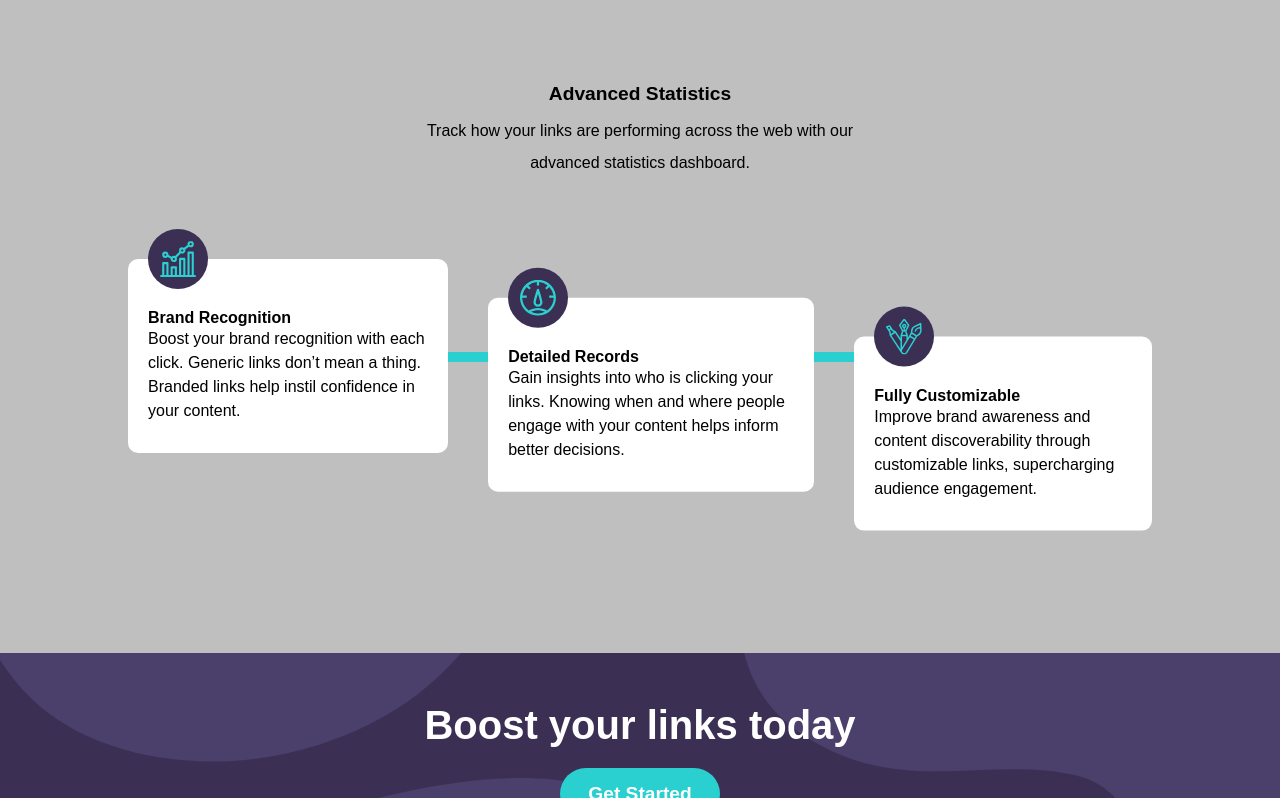
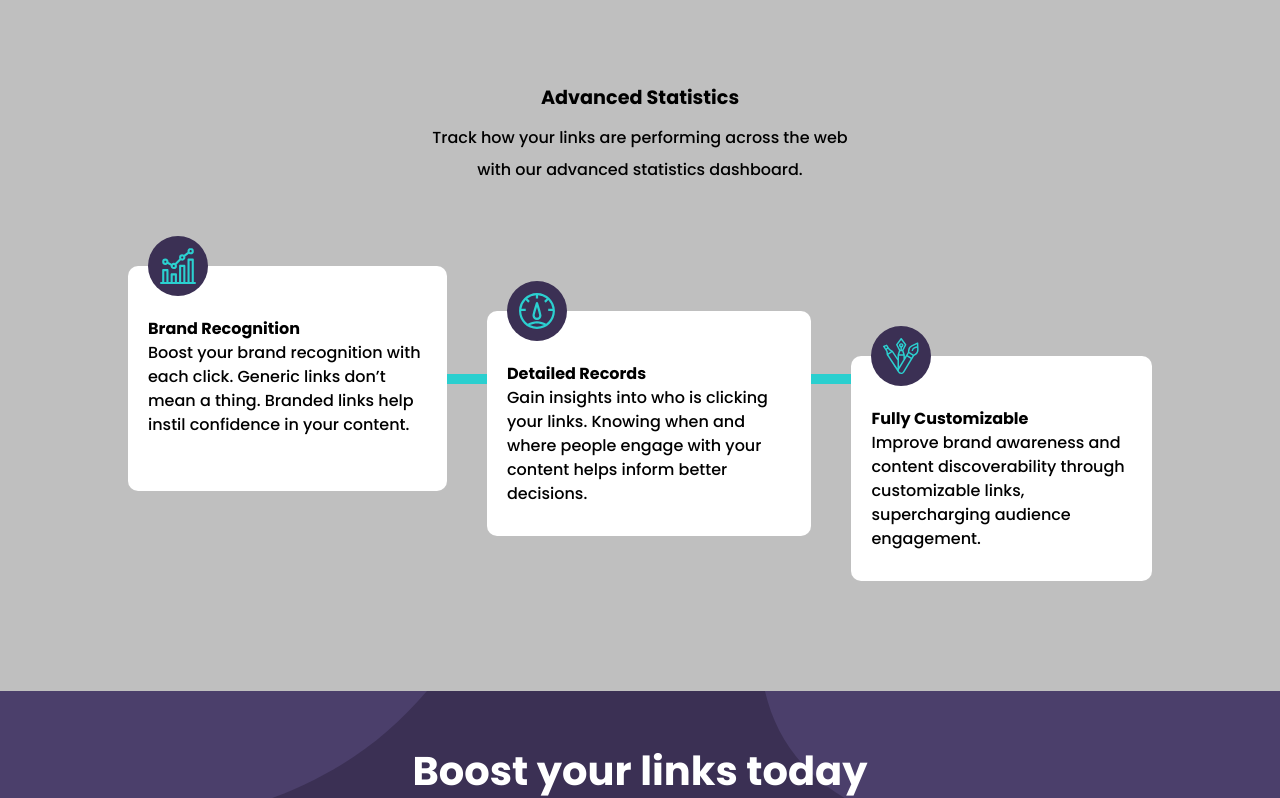
Before and after one commit to PapaBob31/url-shortener-robex, an Angular app: page / in a window 1280 px wide. Shown: the part 761-1559 px from the top of the page. Built offline with nearby package versions, Linux system fonts and the light colour scheme.

Commit message:
Update file

```diff
--- a/src/app/shortening-form/shortening-form.component.html
+++ b/src/app/shortening-form/shortening-form.component.html
@@ -1,5 +1,5 @@
 <section>
-  <form [formGroup]="urlForm" (ngSubmit)="onSubmit()">
+  <form [formGroup]="urlForm" (ngSubmit)="onSubmit($event)">
     <input type="text" formControlName="url" placeholder="Shorten a link here..." [class.error]="inputError"/>
     <button type="submit">Shorten It!</button>
   </form>
--- a/src/app/shortening-form/shortening-form.component.ts
+++ b/src/app/shortening-form/shortening-form.component.ts
@@ -26,14 +26,14 @@
     })
   }
 
-  onSubmit() {
+  onSubmit(event: FormDataEvent) {
+    event.preventDefault();
     if (!this.urlForm.value.url || !this.urlForm.value.url.trim()){
       this.inputError = true
       return
     }
-    const corsProxyUrl = ''
-    const resourceUrl = `https://crossorigin.me/https://cleanuri.com/api/v1/shorten/?url=${encodeURIComponent(this.urlForm.value.url)}`
-    this.http.post<{"result_url": string; "error": string}>(resourceUrl, {}).subscribe(response => {
+    // const resourceUrl = `https://crossorigin.me/https://cleanuri.com/api/v1/shorten/?url=${encodeURIComponent(this.urlForm.value.url)}`
+    this.http.post<{"result_url": string; "error": string}>('https://spoo.me/', 'string', {params: {url: this.urlForm.value.url}}).subscribe(response => {
       console.log(response)
     })
 
--- a/src/index.html
+++ b/src/index.html
@@ -5,6 +5,9 @@
   <title>Url Shortener</title>
   <base href="/">
   <meta name="viewport" content="width=device-width, initial-scale=1">
+  <link rel="preconnect" href="https://fonts.googleapis.com">
+  <link rel="preconnect" href="https://fonts.gstatic.com" crossorigin>
+  <link href="https://fonts.googleapis.com/css2?family=Poppins:ital,wght@0,500;0,600;0,700;0,800;1,500;1,600;1,700;1,800;1,900&display=swap" rel="stylesheet">
   <link rel="icon" type="image/x-icon" href="favicon.ico">
 </head>
 <body>
--- a/src/styles.scss
+++ b/src/styles.scss
@@ -8,7 +8,7 @@
 $veryDarkViolet: hsl(260, 8%, 14%);
 
 * {
-	font-family: sans-serif;
+	font-family: "Poppins", sans-serif;
 	font-size: 16px;
 	padding: 0;
 	margin: 0;
```
